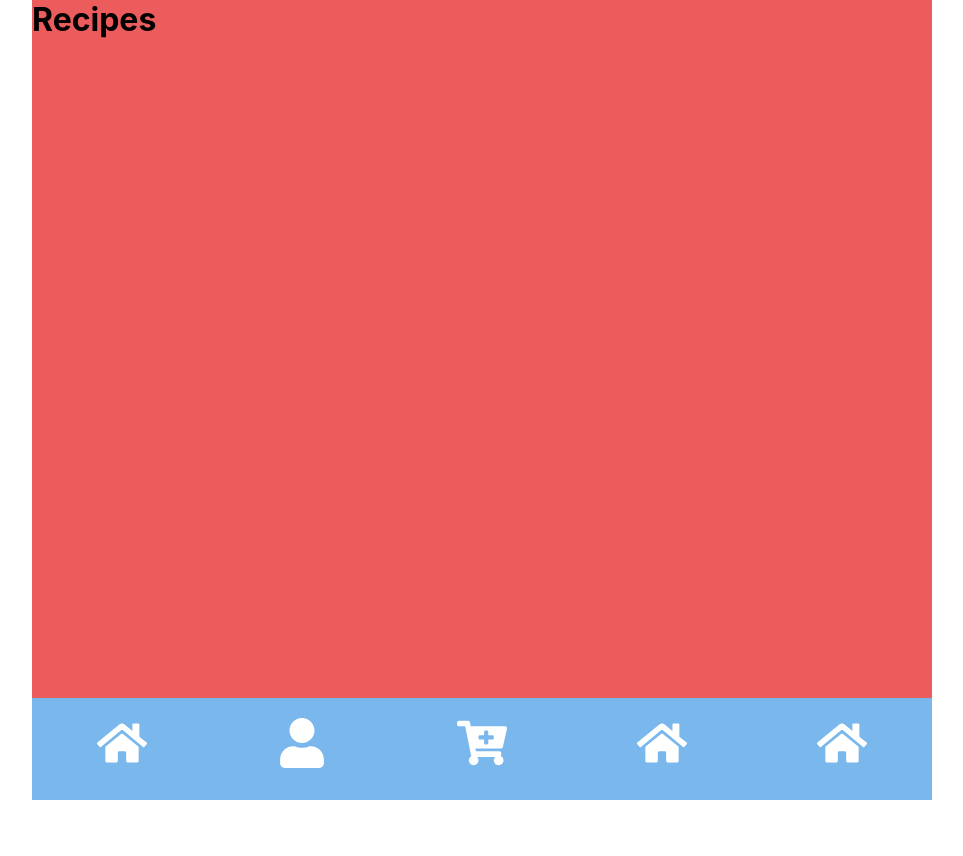
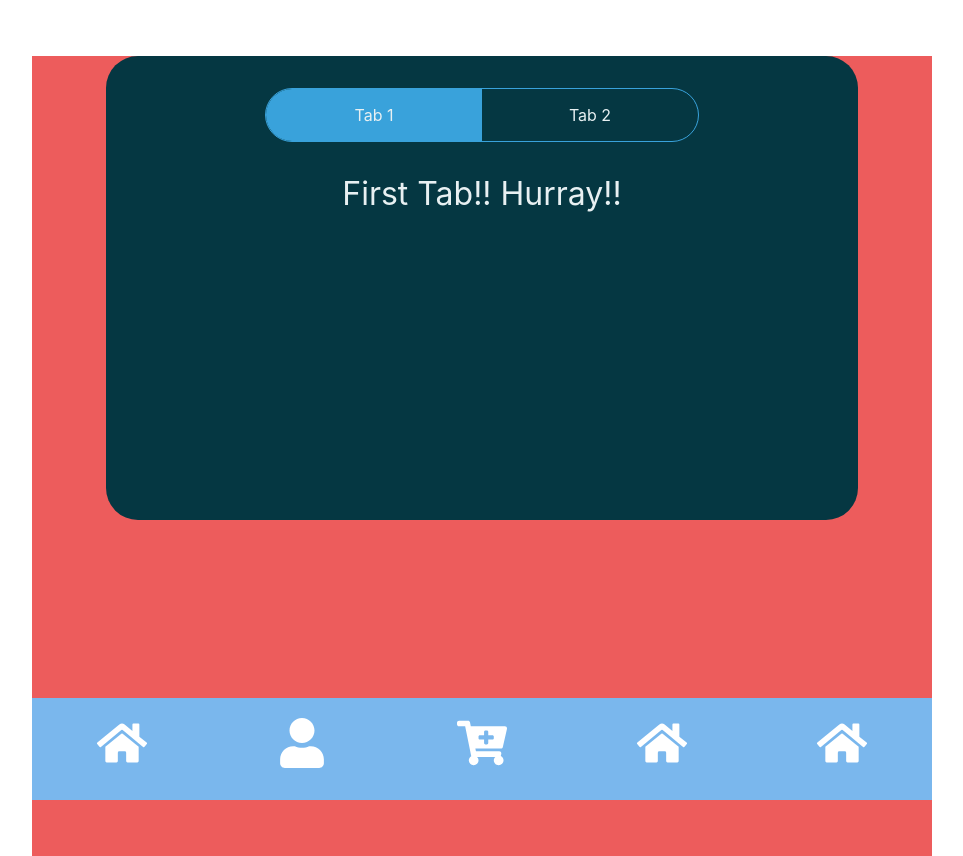
Before and after one commit to Trustafa/BhojanBuddy, a React (Create React App) app in the folder frontend/: page /recipes in a window 1280 px wide. Shown: the whole page, without its empty margins (158-1121 px from the left). Before the commit the page ends 800 px from the top, so only its background shows below. Built offline with nearby package versions, Linux system fonts and the light colour scheme.

Commit message:
Tabs working Recipe page

```diff
--- /dev/null
+++ b/frontend/src/Routes/Recipes.css
@@ -0,0 +1,84 @@
+/* Style the tab
+.tab {
+    overflow: hidden;
+    border: 1px solid #ccc;
+    background-color: #f1f1f1;
+  }
+
+  .tab button {
+    background-color: inherit;
+    float: left;
+    border: none;
+    outline: none;
+    cursor: pointer;
+    padding: 14px 16px;
+    transition: 0.3s;
+  }
+
+  .tab button:hover {
+    background-color: #ddd;
+  }
+
+  .tab button.active {
+    background-color: #ccc;
+  }
+
+  .tabcontent {
+    display: none;
+    padding: 6px 12px;
+    border: 1px solid #ccc;
+    border-top: none;
+  }*/
+
+  .Tabs {
+    width: 80%;
+    height: auto;
+    min-height: 400px;
+    background: #053742;
+    margin: 3.5rem auto 1.5rem;
+    padding: 2rem 1rem;
+    color: #E8F0F2;
+    border-radius: 2rem;
+    @media (max-width: 769px) {
+     padding: 2rem 0;
+    }
+   }
+   ul.nav {
+    width: 60%;
+    margin: 0 auto 2rem;
+    display: flex;
+    align-items: center;
+    justify-content: space-between;
+    border: 1px solid #39A2DB;
+    border-radius: 2rem;
+    padding-left: 0px;
+    @media (max-width: 768px) {
+      width: 90%;
+    }
+  }
+  ul.nav li {
+    width: 50%;
+    padding: 1rem;
+    list-style: none;
+    text-align: center;
+    cursor: pointer;
+    transition: all 0.7s;
+    border-bottom-left-radius: 2rem;
+    border-top-left-radius: 2rem;
+  }
+  ul.nav li:nth-child(2) {
+    border-radius: 0;
+    border-bottom-right-radius: 2rem;
+    border-top-right-radius: 2rem;
+  }
+  ul.nav li:hover {
+    background: rgba(50, 224, 196, 0.15);
+  }
+  ul.nav li.active {
+    background: #39A2DB;
+  }
+.FirstTab p,
+.SecondTab p {
+  font-size: 2rem;
+  text-align: center;
+}
--- a/frontend/src/Routes/Recipes.js
+++ b/frontend/src/Routes/Recipes.js
@@ -1,9 +1,50 @@
-import React from 'react';
+import React, { useState } from 'react';
+import './Recipes.css'
 const Recipes = () => {
     return (
-        <div className="Recipes">
-            <h1>Recipes</h1>
+        <Tabs/>
+    );
+};
+
+const Tabs = () => {
+    const [activeTab, setActiveTab] = useState("tab1");
+    const handleTab1 = () => {
+        setActiveTab("tab1");
+      };
+    const handleTab2 = () => {
+        setActiveTab("tab2");
+      };
+    return (
+        <div className="Tabs">
+          {/* Tab nav */}
+          <ul className="nav">
+            <li className={activeTab === "tab1" ? "active" : ""}
+                onClick = {handleTab1}>Tab 1</li>
+            <li className={activeTab === "tab2" ? "active" : ""}
+                onClick = {handleTab2}>Tab 2</li>
+          </ul>
+          <div className="outlet">
+            {activeTab === "tab1" ? <FirstTab /> : <SecondTab />}
+          </div>
         </div>
+      );
+}
+
+const FirstTab = () => {
+    return (
+      <div className="FirstTab">
+        <p>First Tab!! Hurray!!</p>
+        {/* First tab content will go here */}
+      </div>
+    );
+};
+
+const SecondTab = () => {
+    return (
+      <div className="SecondTab">
+        <p>Second Tab!! Hurray!!</p>
+        {/* Second  tab content will go here */}
+      </div>
     );
 };
 
```
